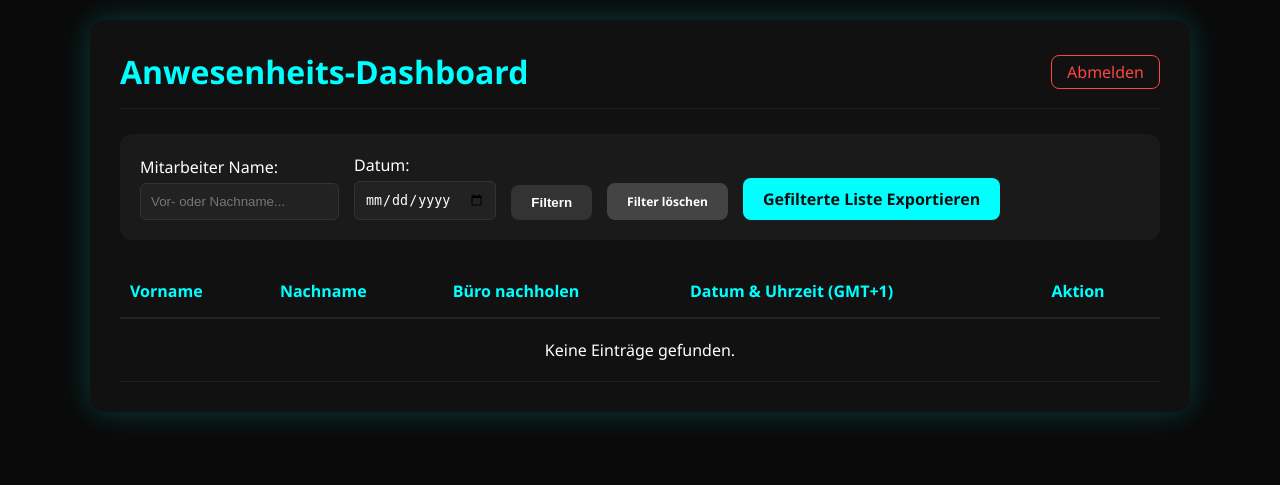
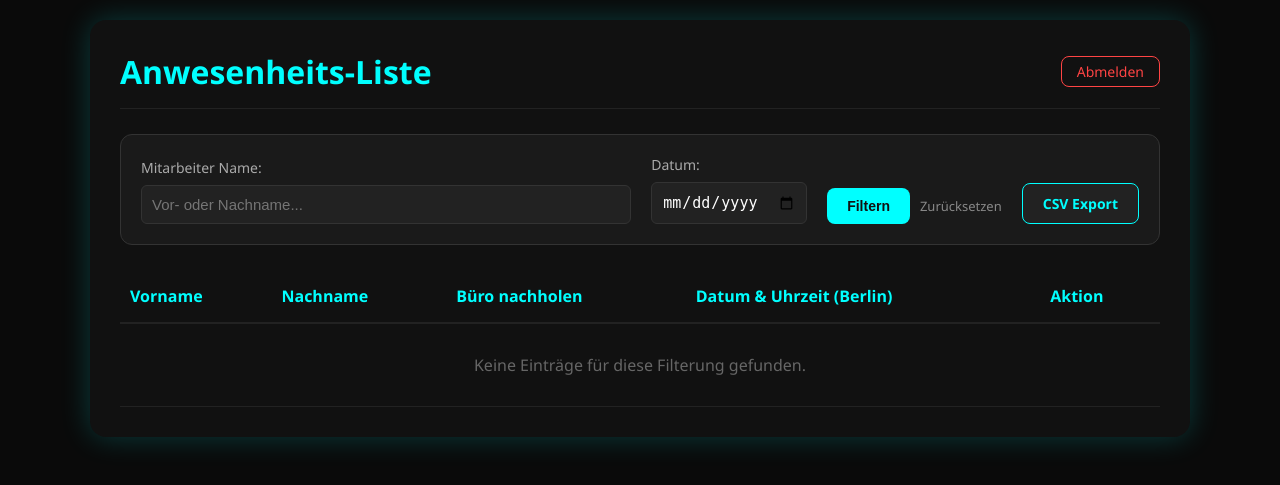
Before and after one commit to mbotru/qr-anwesenheit, a Flask app: page /dashboard in a window 1280 px wide. Shown: the top 485 px of the page. Run offline with Flask 3, Linux system fonts and the light colour scheme; the visitor is signed in with stand-in values (Sample User, id 1).

Commit message:
Update dashboard.html

```diff
--- a/templates/dashboard.html
+++ b/templates/dashboard.html
@@ -3,42 +3,52 @@
 <head>
     <meta charset="UTF-8">
     <meta name="viewport" content="width=device-width, initial-scale=1.0">
-    <title>Dashboard - Filter</title>
+    <title>Admin Dashboard</title>
     <style>
         * { box-sizing: border-box; margin: 0; padding: 0; }
-        body { font-family: 'Segoe UI', sans-serif; background: #0a0a0a; color: white; padding: 20px; }
-        .container { background: #111; padding: 30px; border-radius: 16px; box-shadow: 0 0 30px rgba(0, 255, 255, 0.2); max-width: 1100px; width: 100%; margin: auto; }
+        body { font-family: 'Segoe UI', sans-serif; background: #0a0a0a; color: white; display: flex; justify-content: center; padding: 20px; }
+        .container { background: #111; padding: 30px; border-radius: 16px; box-shadow: 0 0 30px rgba(0, 255, 255, 0.2); max-width: 1100px; width: 100%; }
         .header { display: flex; justify-content: space-between; align-items: center; margin-bottom: 25px; border-bottom: 1px solid #222; padding-bottom: 15px; }
         h1 { color: #00ffff; }
-        .logout { color: #ff4444; text-decoration: none; border: 1px solid #ff4444; padding: 5px 15px; border-radius: 8px; }
+        .logout-btn { color: #ff4444; text-decoration: none; border: 1px solid #ff4444; padding: 5px 15px; border-radius: 8px; font-size: 14px; }
+        .logout-btn:hover { background: #ff4444; color: white; }
 
         /* Filter Bereich */
-        .filter-area { background: #1a1a1a; padding: 20px; border-radius: 12px; margin-bottom: 25px; }
-        .filter-form { display: flex; flex-wrap: wrap; gap: 15px; align-items: flex-end; }
-        .input-group { display: flex; flex-direction: column; gap: 5px; }
-        input { padding: 10px; border-radius: 6px; border: 1px solid #333; background: #222; color: white; }
+        .filter-area { background: #1a1a1a; padding: 20px; border-radius: 12px; margin-bottom: 25px; border: 1px solid #333; }
+        .filter-form { display: flex; flex-wrap: wrap; gap: 20px; align-items: flex-end; }
+        .input-group { display: flex; flex-direction: column; gap: 8px; }
+        label { font-size: 14px; color: #aaa; }
+        input { padding: 10px; border-radius: 6px; border: 1px solid #333; background: #222; color: white; font-size: 15px; }
 
-        .btn { padding: 10px 20px; border-radius: 8px; font-weight: bold; cursor: pointer; border: none; text-decoration: none; display: inline-block; }
-        .btn-filter { background: #333; color: white; }
-        .btn-export { background: #00ffff; color: #111; }
-        .btn-reset { background: #444; color: white; font-size: 12px; }
+        .btn { padding: 10px 20px; border-radius: 8px; font-weight: bold; cursor: pointer; border: none; text-decoration: none; display: inline-block; font-size: 14px; transition: 0.2s; }
+        .btn-filter { background: #00ffff; color: #111; }
+        .btn-filter:hover { background: #00cccc; }
+        .btn-export { background: #222; color: #00ffff; border: 1px solid #00ffff; }
+        .btn-export:hover { background: #00ffff; color: #111; }
+        .btn-reset { color: #888; text-decoration: none; font-size: 13px; }
 
         table { width: 100%; border-collapse: collapse; margin-top: 10px; }
         th { text-align: left; color: #00ffff; padding: 15px 10px; border-bottom: 2px solid #222; }
         td { padding: 15px 10px; border-bottom: 1px solid #222; }
-        .btn-delete { color: #ff4444; text-decoration: none; border: 1px solid #ff4444; padding: 4px 8px; border-radius: 4px; font-size: 12px; }
+        .btn-delete { color: #ff4444; text-decoration: none; border: 1px solid #ff4444; padding: 4px 10px; border-radius: 6px; font-size: 12px; }
+        .btn-delete:hover { background: #ff4444; color: white; }
+
+        @media (max-width: 768px) {
+            .filter-form { flex-direction: column; align-items: stretch; }
+            table { font-size: 12px; }
+        }
     </style>
 </head>
 <body>
     <div class="container">
         <div class="header">
-            <h1>Anwesenheits-Dashboard</h1>
-            <a href="/logout" class="logout">Abmelden</a>
+            <h1>Anwesenheits-Liste</h1>
+            <a href="/logout" class="logout-btn">Abmelden</a>
         </div>
 
         <div class="filter-area">
             <form action="/dashboard" method="GET" class="filter-form">
-                <div class="input-group">
+                <div class="input-group" style="flex: 1; min-width: 200px;">
                     <label>Mitarbeiter Name:</label>
                     <input type="text" name="search" value="{{ search }}" placeholder="Vor- oder Nachname...">
                 </div>
@@ -46,10 +56,13 @@
                     <label>Datum:</label>
                     <input type="date" name="date" value="{{ date }}">
                 </div>
-                <button type="submit" class="btn btn-filter">Filtern</button>
-                <a href="/dashboard" class="btn btn-reset">Filter löschen</a>
-
-                <a href="{{ url_for('export_csv', search=search, date=date) }}" class="btn btn-export">Gefilterte Liste Exportieren</a>
+                <div style="display: flex; gap: 10px; align-items: center;">
+                    <button type="submit" class="btn btn-filter">Filtern</button>
+                    <a href="/dashboard" class="btn-reset">Zurücksetzen</a>
+                </div>
+                <div style="margin-left: auto;">
+                    <a href="{{ url_for('export_csv', search=search, date=date) }}" class="btn btn-export">CSV Export</a>
+                </div>
             </form>
         </div>
 
@@ -59,7 +72,7 @@
                     <th>Vorname</th>
                     <th>Nachname</th>
                     <th>Büro nachholen</th>
-                    <th>Datum & Uhrzeit (GMT+1)</th>
+                    <th>Datum & Uhrzeit (Berlin)</th>
                     <th>Aktion</th>
                 </tr>
             </thead>
@@ -72,11 +85,13 @@
                     <td>{{ entry.datum.strftime('%d.%m.%Y %H:%M') }}</td>
                     <td>
                         <a href="{{ url_for('delete_entry', id=entry.id, search=search, date=date) }}"
-                           class="btn-delete" onclick="return confirm('Löschen?')">Löschen</a>
+                           class="btn-delete" onclick="return confirm('Diesen Eintrag wirklich löschen?')">Löschen</a>
                     </td>
                 </tr>
                 {% else %}
-                <tr><td colspan="5" style="text-align: center; padding: 20px;">Keine Einträge gefunden.</td></tr>
+                <tr>
+                    <td colspan="5" style="text-align: center; padding: 30px; color: #666;">Keine Einträge für diese Filterung gefunden.</td>
+                </tr>
                 {% endfor %}
             </tbody>
         </table>
```
